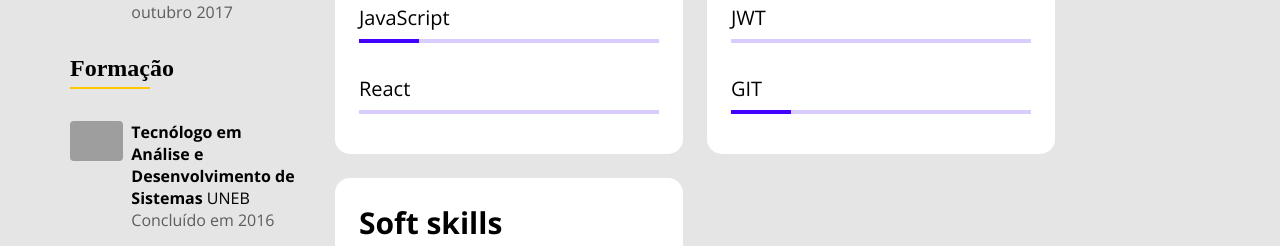
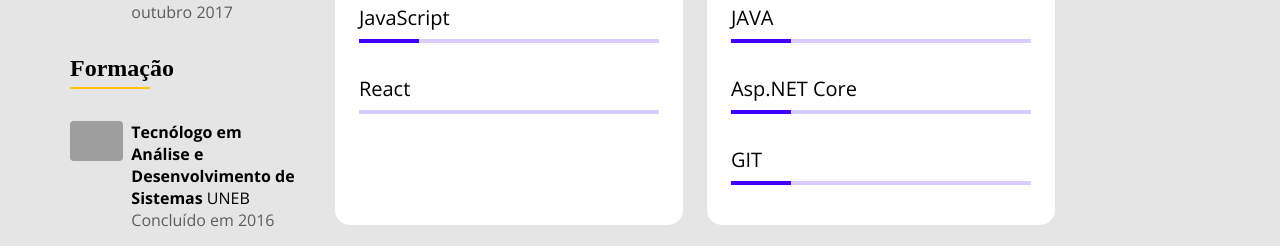
Before and after one commit to LeandroSCorrea/cubos-academy, a plain HTML site: page index.html in a window 1280 px wide. Shown: the part 535-781 px from the top of the page. Drawn offline with nearby package versions, Linux system fonts and the light colour scheme; grey boxes are pictures that could not be loaded.

Commit message:
Update index.html

```diff
--- a/index.html
+++ b/index.html
@@ -134,9 +134,19 @@
                 </div>
               </li>
               <li>
-                <p class="nome">JWT</p>
+                <p class="nome">JAVA</p>
                 <div class="progresso">
+                  <div class="barra "></div>
                   <div class="barra incompleto"></div>
+                  <div class="barra incompleto"></div>
+                  <div class="barra incompleto"></div>
+                  <div class="barra incompleto"></div>
+                </div>
+              </li>
+              <li>
+                <p class="nome">Asp.NET Core</p>
+                <div class="progresso">
+                  <div class="barra "></div>
                   <div class="barra incompleto"></div>
                   <div class="barra incompleto"></div>
                   <div class="barra incompleto"></div>
```
